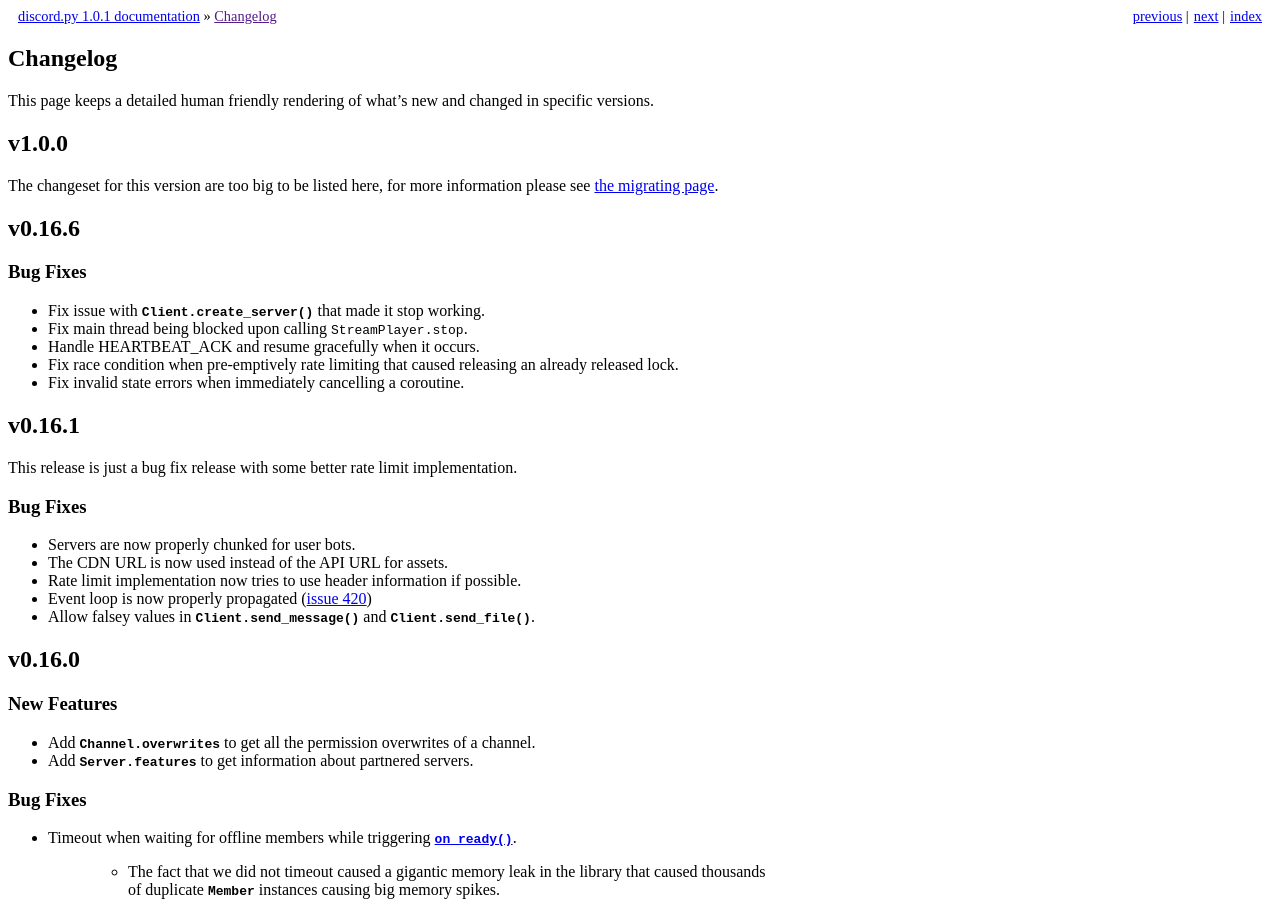
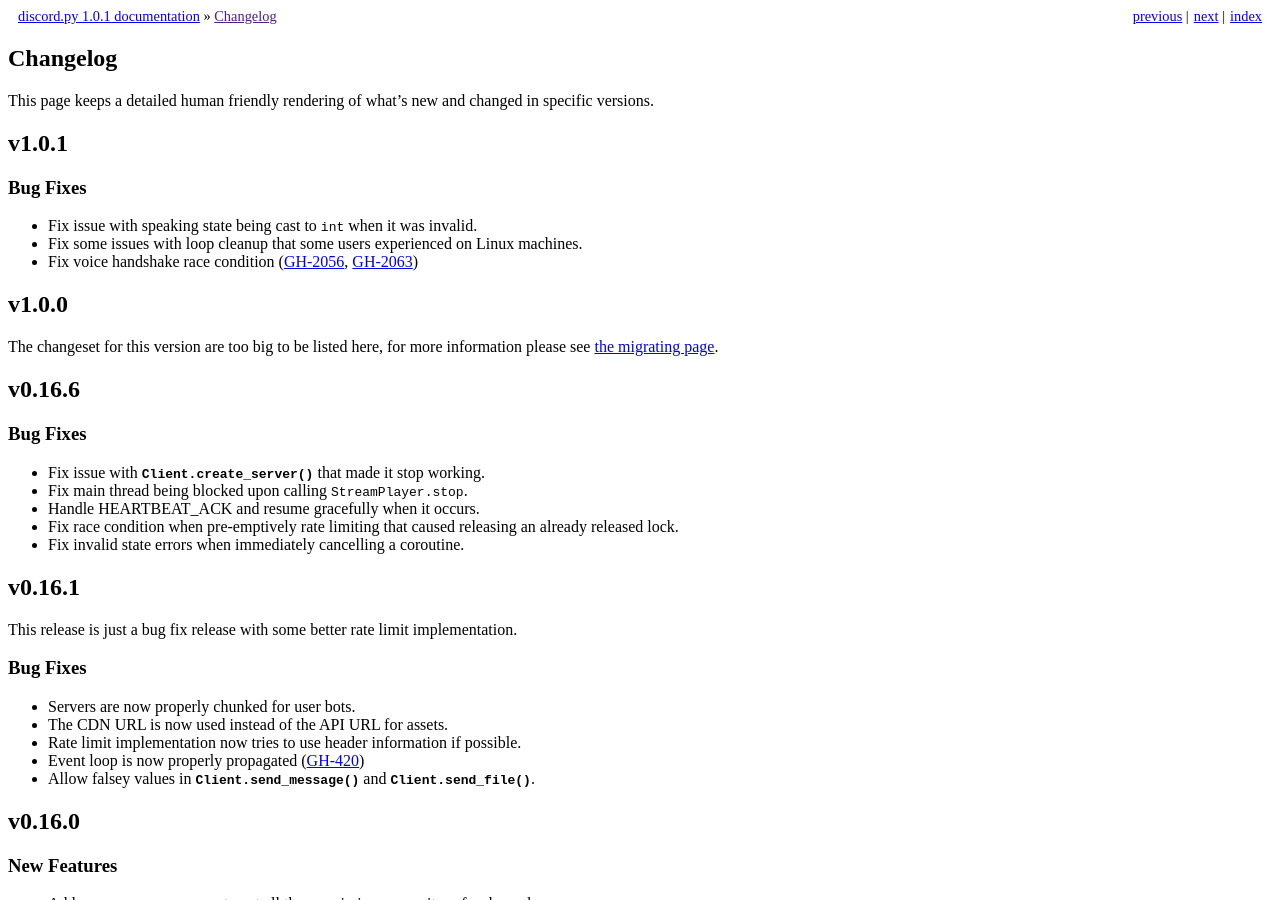
Before and after one commit to Rapptz/discord.py, a Sphinx documentation site: the page built from docs/whats_new.rst, in a window 1280 px wide and 900 px high. Built offline with Sphinx 7.4.7, drawn with Linux system fonts in a browser that asks for light colours; some of the changed text lies outside the part shown.

Commit message:
Update changelog

```diff
--- a/docs/conf.py
+++ b/docs/conf.py
@@ -43,7 +43,7 @@
 autodoc_member_order = 'bysource'
 
 extlinks = {
-    'issue': ('https://github.com/Rapptz/discord.py/issues/%s', 'issue '),
+    'issue': ('https://github.com/Rapptz/discord.py/issues/%s', 'GH-'),
 }
 
 # Links used for cross-referencing stuff in other documentation
--- a/docs/whats_new.rst
+++ b/docs/whats_new.rst
@@ -7,6 +7,18 @@
 
 This page keeps a detailed human friendly rendering of what's new and changed
 in specific versions.
+
+.. _vp1p0p1:
+
+v1.0.1
+--------
+
+Bug Fixes
+~~~~~~~~~~~
+
+- Fix issue with speaking state being cast to ``int`` when it was invalid.
+- Fix some issues with loop cleanup that some users experienced on Linux machines.
+- Fix voice handshake race condition (:issue:`2056`, :issue:`2063`)
 
 .. _vp1p0p0:
 
```
